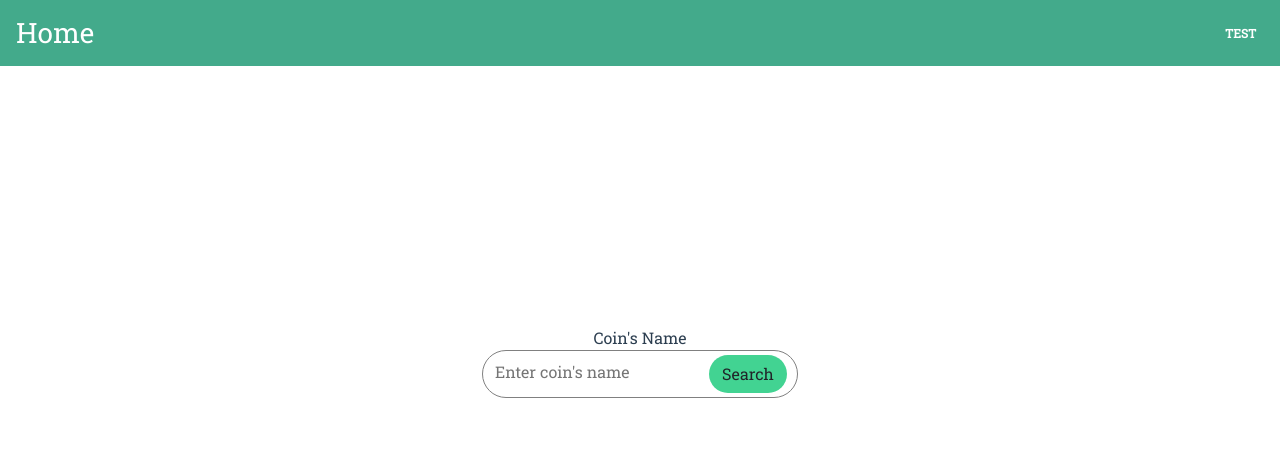
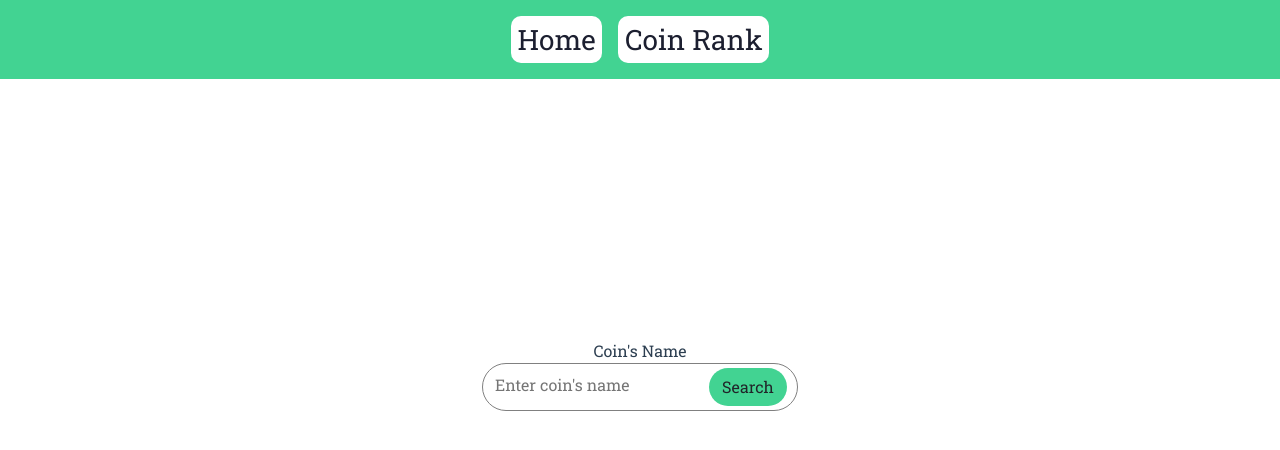
Before and after one commit to Daxe9/FinalProjectTPSIT, a Vue app: page / in a window 1280 px wide. Shown: the top 450 px of the page. Built offline with nearby package versions, Linux system fonts and the light colour scheme.

Commit message:
added structure for top coin visualization

```diff
--- a/src/App.vue
+++ b/src/App.vue
@@ -2,11 +2,13 @@
 
 <template>
     <div id="app" class="d-flex flex-column">
-        <nav class="navbar p-3">
+        <nav class="navbar p-3 justify-content-center gap-3">
             <router-link class="link mb-0 h3" :to="{ name: 'Home' }"
                 >Home</router-link
             >
-            <span class="badge">TEST</span>
+            <router-link class="link mb-0 h3" :to="{ name: 'TopCoins' }">
+                Coin Rank
+            </router-link>
         </nav>
         <router-view class="r-view" />
     </div>
@@ -25,8 +27,8 @@ body {
 }
 
 nav {
-    background-color: #43aa8b;
-    color: #ffffff;
+    background-color: #42d392;
+    color: #1c1f30;
 }
 
 body {
@@ -39,8 +41,13 @@ body {
 .link:visited,
 .link:hover,
 .link:active {
+    border: 1px solid transparent;
+    padding: 0.2em;
+    background-color: white;
+    border-radius: 10px;
+    text-align: left;
     text-decoration: none;
-    color: #ffffff !important;
+    color: #1c1f30 !important;
 }
 nav {
     flex-basis: 6%;
--- /dev/null
+++ b/src/components/CoinCard.vue
@@ -0,0 +1,29 @@
+<script lang="ts" setup>
+defineProps<{
+    info: {
+        price_change_percentage_24h: number;
+        total_volume: number;
+        market_cap: number;
+        current_price: number;
+        name: string;
+        image: string;
+    };
+    index: number;
+}>();
+</script>
+
+<template>
+    <div class="d-flex justify-content-center">
+        <h3>{{index + " "}}</h3>
+
+        <h3>{{ info.name }}</h3>
+        <img :src="info.image" alt="">
+    </div>
+</template>
+
+<style scoped>
+div img {
+    max-width: 4em;
+}
+
+</style>
--- a/src/components/CoinDetails.vue
+++ b/src/components/CoinDetails.vue
@@ -1,8 +1,8 @@
 <script lang="ts">
-import {onMounted, ref} from "vue";
-import CoinServices, {APIData} from "../services/CoinInfoService";
-import {Line} from "vue-chartjs";
-import {useRoute, useRouter} from "vue-router";
+import { onMounted, ref } from "vue";
+import CoinServices, { APIData } from "../services/CoinInfoService";
+import { Line } from "vue-chartjs";
+import { useRoute, useRouter } from "vue-router";
 import Swal from "sweetalert2";
 import gsap from "gsap";
 import {
@@ -61,11 +61,12 @@ export default {
             rawInfo.value.marketData.prices.forEach(
                 // @ts-ignore
                 (singlePrice: Array<number>): void => {
-                    pastDays.push(new Date(singlePrice[0]).toLocaleDateString());
+                    pastDays.push(
+                        new Date(singlePrice[0]).toLocaleDateString()
+                    );
                     prices.push(singlePrice[1]);
                 }
             );
-
 
             chart.value = {
                 labels: pastDays,
@@ -78,7 +79,10 @@ export default {
                 ]
             };
         } catch (e: any) {
-            await router.push({name: "404Error", params: {coinName: routes.params.coinID}});
+            await router.push({
+                name: "404Error",
+                params: { coinName: routes.params.coinID }
+            });
         }
 
         function checkDescription(): void {
@@ -118,21 +122,41 @@ export default {
                     <h1>{{ rawInfo.name }}</h1>
                     <img
                         :alt="rawInfo.name + ' image'"
-                        :src="rawInfo.image.small"/>
-                    <p class="text-decoration-underline">Click here to read more</p>
+                        :src="rawInfo.image.small" />
+                    <p class="text-decoration-underline">
+                        Click here to read more
+                    </p>
                 </button>
             </div>
             <div class="col-sm-12 col-md-4 col-lg-3 p-4 custom-col">
                 <div class="custom-card p-2">
                     <h3>Hashing algorithm:</h3>
-                    <br/>
+                    <br />
                     <span>{{
-                            rawInfo.hashing_algorithm || "Not accessible"
-                        }}</span>
+                        rawInfo.hashing_algorithm || "Not accessible"
+                    }}</span>
                 </div>
             </div>
             <div class="col-sm-12 col-md-7 col-lg-4 p-4 custom-col">
                 <div class="custom-card p-2">
+                    <h3
+                        :style="{
+                            color:
+                                rawInfo.market_data
+                                    .price_change_percentage_24h > 0
+                                    ? 'green'
+                                    : 'red'
+                        }">
+                        {{
+                            (rawInfo.market_data.price_change_percentage_24h > 0
+                                ? "+ "
+                                : "- ") +
+                            Math.abs(
+                                rawInfo.market_data.price_change_percentage_24h
+                            ) +
+                            "%"
+                        }}
+                    </h3>
                     <p>
                         Price in Dollar:
                         {{ rawInfo.market_data.current_price.usd }}$
@@ -158,7 +182,7 @@ export default {
             <div class="col-sm-12 col-md-5 col-lg-3 p-4 custom-col">
                 <div class="custom-card p-2">
                     <h3>Rank in Coingecko</h3>
-                    <br/>
+                    <br />
                     <span>{{ rawInfo.coingecko_rank }}</span>
                 </div>
             </div>
@@ -167,7 +191,7 @@ export default {
             </div>
             <div class="col-sm-12 col-md-9 col-lg-5 p-4 custom-col">
                 <div class="custom-card p-2">
-                    <Line :chart-data="chart"/>
+                    <Line :chart-data="chart" />
                 </div>
             </div>
         </div>
@@ -194,5 +218,4 @@ export default {
 .custom-card:hover {
     border: 1px solid #808080;
 }
-
 </style>
--- a/src/router/index.ts
+++ b/src/router/index.ts
@@ -1,6 +1,14 @@
-import { createRouter, createWebHistory } from "vue-router";
+import {
+    createRouter,
+    createWebHistory,
+    NavigationGuardNext,
+    RouteLocationNormalized
+} from "vue-router";
+import CoinService from "../services/CoinInfoService";
 import CoinDetails from "../views/CoinWrapper.vue";
 import CoinsSearch from "../views/CoinsSearch.vue";
+import TopCoins from "../views/TopCoins.vue";
+import { useStore } from "vuex";
 
 const routes = [
     {
@@ -12,6 +20,21 @@ const routes = [
         path: "/coins/:coinID",
         name: "CoinDetails",
         component: CoinDetails
+    },
+    {
+        path: "/topcoins",
+        name: "TopCoins",
+        component: TopCoins,
+        props: true,
+        beforeEnter: async (
+            to: RouteLocationNormalized,
+            from: RouteLocationNormalized,
+            next: NavigationGuardNext
+        ) => {
+            const data = await CoinService.getTopCoins("usd");
+            to.params.topcoins = data;
+            next();
+        }
     },
     {
         path: "/404-error",
--- a/src/services/CoinInfoService.ts
+++ b/src/services/CoinInfoService.ts
@@ -36,11 +36,14 @@ interface RawData {
         jpy: number;
         aud: number;
     };
+    price_change_percentage_24h: number;
     coingecko_rank: number;
 }
 export interface APIData extends RawData {
     marketData: MarketData;
 }
+
+const sleep = (ms: number) => new Promise((resolve) => setTimeout(resolve, ms));
 
 export default {
     getRawData(coinID: string) {
@@ -80,7 +83,7 @@ export default {
         currency: string,
         days: number,
         interval: string = "daily"
-    ): Promise<any> {
+    ): Promise<APIData> {
         return Promise.all([
             this.getRawData(coinID),
             this.getMarketData(coinID, currency, days, interval)
@@ -92,7 +95,27 @@ export default {
                 };
             })
             .catch((error) => {
-                return new Error(error);
+                throw new Error(error);
+            });
+    },
+    async getTopCoins(
+        currency: string,
+        order: string = "market_cap",
+        per_page: number = 20,
+        page: number = 1,
+        sparkline: boolean = false
+    ) {
+        return apiClient
+            .get(
+                `coins/markets?vs_currency=${currency
+                    .toLowerCase()
+                    .trim()}&order=${order
+                    .toLowerCase()
+                    .trim()}&per_page=${per_page}&page=${page}&sparkline=${sparkline}`
+            )
+            .then((res: AxiosResponse) => res.data)
+            .catch(() => {
+                throw new Error("Internal Server Error 500");
             });
     }
 };
--- a/src/views/404Error.vue
+++ b/src/views/404Error.vue
@@ -1,14 +1,18 @@
-<script setup lang="ts" >
-import sadFace from '../assets/sad-face.png';
+<script setup lang="ts">
+import sadFace from "../assets/sad-face.png";
 defineProps<{
     coinName: string;
-}>()
+}>();
 </script>
 <template>
-    <div title="click me mf" class="d-flex flex-row justify-content-center align-items-center ">
-        <router-link :to="{ name: 'Home' }" class="text-decoration-none custom-link">
+    <div
+        title="click me mf"
+        class="d-flex flex-row justify-content-center align-items-center">
+        <router-link
+            :to="{ name: 'Home' }"
+            class="text-decoration-none custom-link">
             <p>Click here will bring you to the home</p>
-            <img class="custom-image " :src="sadFace" alt="a sad face">
+            <img class="custom-image" :src="sadFace" alt="a sad face" />
             <h3>*{{ coinName || "Resource" }}* not found</h3>
         </router-link>
     </div>
@@ -24,5 +28,4 @@ defineProps<{
 .custom-image {
     max-width: 50%;
 }
-
 </style>
--- /dev/null
+++ b/src/views/TopCoins.vue
@@ -0,0 +1,18 @@
+<script setup lang="ts">
+import CoinCard from "../components/CoinCard.vue";
+
+defineProps<{
+    topcoins: any;
+}>();
+
+// }
+</script>
+<template>
+    <CoinCard
+        v-for="(coin, i) in topcoins"
+        :info="coin" :index="i+1"
+        :key="i"
+    />
+</template>
+
+<style scoped></style>
```
Also changed, not shown: src/store/index.ts (added, +11 -0 lines), 1 other file (tests, documents, lock files or other folders).
